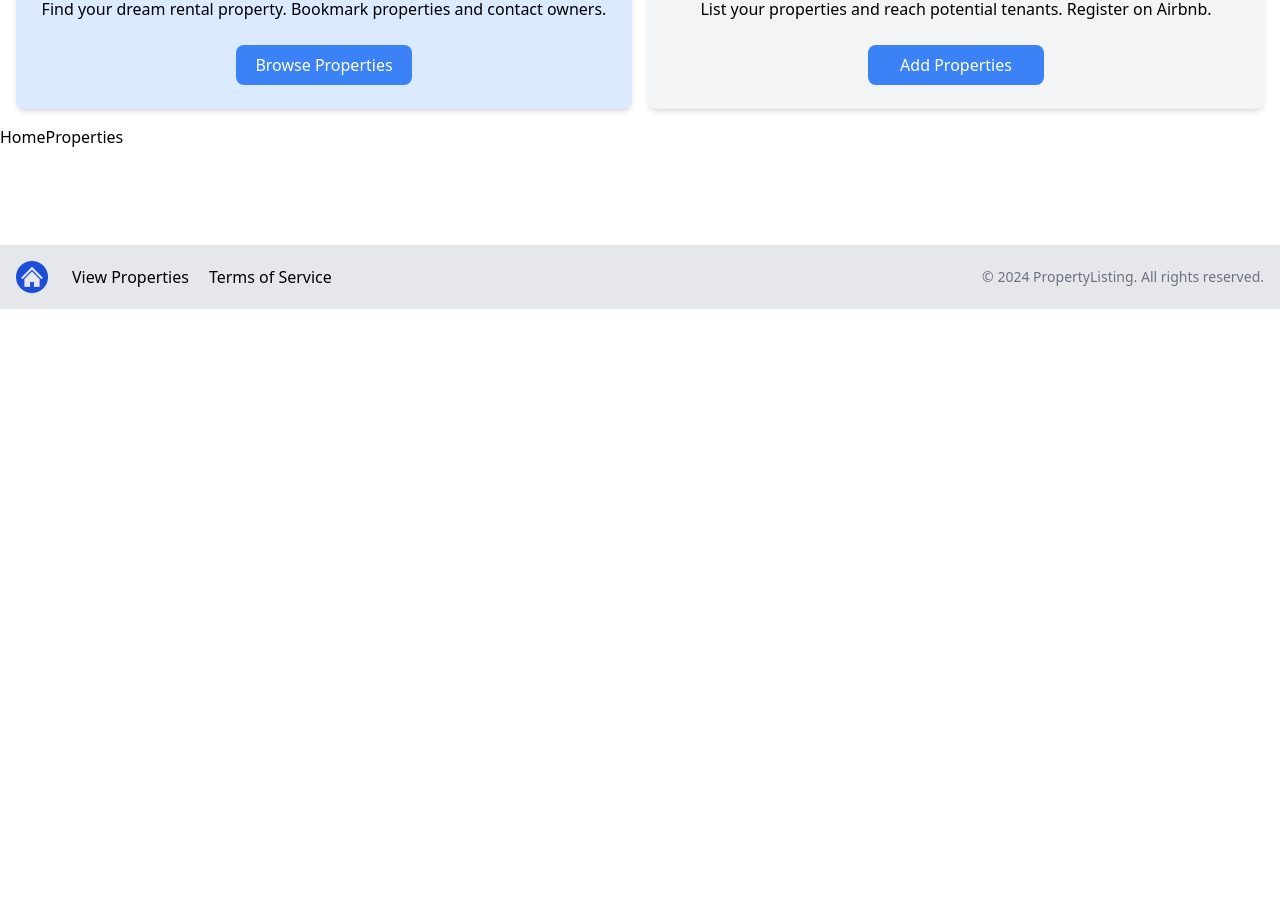
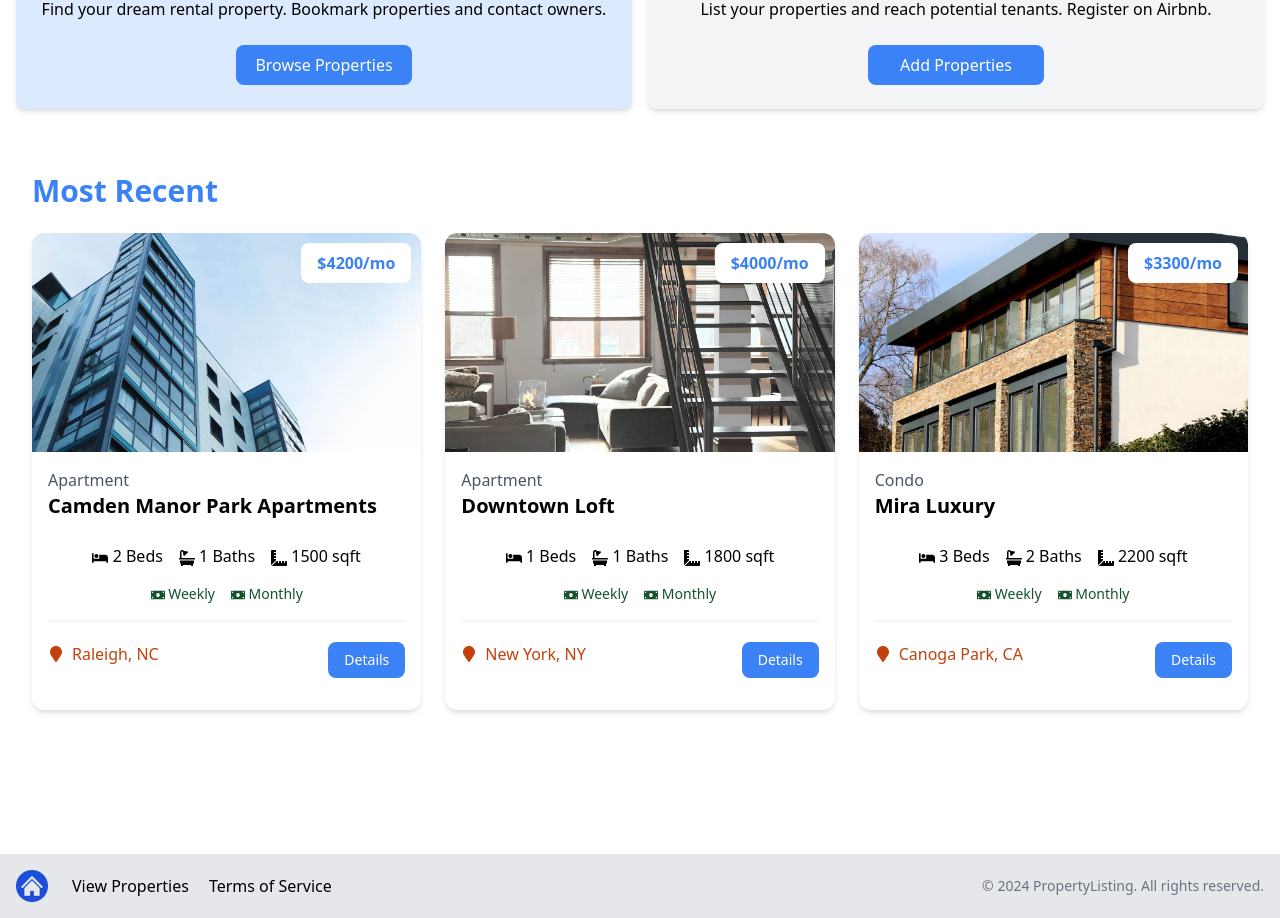
Before and after one commit to eddyK15501/property-listing, a Next.js app: page / in a window 1280 px wide. Shown: the part 520-1438 px from the top of the page. Before the commit the page ends 829 px from the top, so only its background shows below. Built offline with nearby package versions, Linux system fonts and the light colour scheme.

Commit message:
HomeProperties.jsx - render most recent properties card

```diff
--- a/components/Home/HomeProperties.jsx
+++ b/components/Home/HomeProperties.jsx
@@ -1,9 +1,28 @@
-import React from 'react'
+import React from 'react';
+import PropertyCard from '../PropertyCard';
+import properties from '@/properties/properties.json';
 
 const HomeProperties = () => {
+  const mostRecent = properties.slice(0, 3);
+
   return (
-    <div>HomeProperties</div>
-  )
-}
+    <section className='px-4 py-6'>
+      <div className='container-xl lg:container m-auto px-4 py-6'>
+        <h2 className='text-3xl font-bold text-center text-blue-500 mb-6 md:text-left'>
+          Most Recent
+        </h2>
+        {properties.length === 0 ? (
+          <p>No properties found</p>
+        ) : (
+          <div className='grid grid-cols-1 md:grid-cols-3 gap-6'>
+            {mostRecent.map((property) => (
+              <PropertyCard key={property._id} property={property} />
+            ))}
+          </div>
+        )}
+      </div>
+    </section>
+  );
+};
 
-export default HomeProperties
+export default HomeProperties;
--- a/components/Home/Info/InfoBoxes.jsx
+++ b/components/Home/Info/InfoBoxes.jsx
@@ -5,7 +5,7 @@
   return (
     <section>
       <div className='container-xl lg:container m-auto'>
-        <div className='grid grid-cols-1 md:grid-cols-2 gap-4 p-4 text-center rounded-lg'>
+        <div className='grid grid-cols-1 sm:grid-cols-2 gap-4 p-4 text-center rounded-lg'>
           <InfoBox heading='For Renters' btnInfo={{ text: 'Browse Properties', link: '/properties' }}>
             Find your dream rental property. Bookmark properties and contact
             owners.
```
